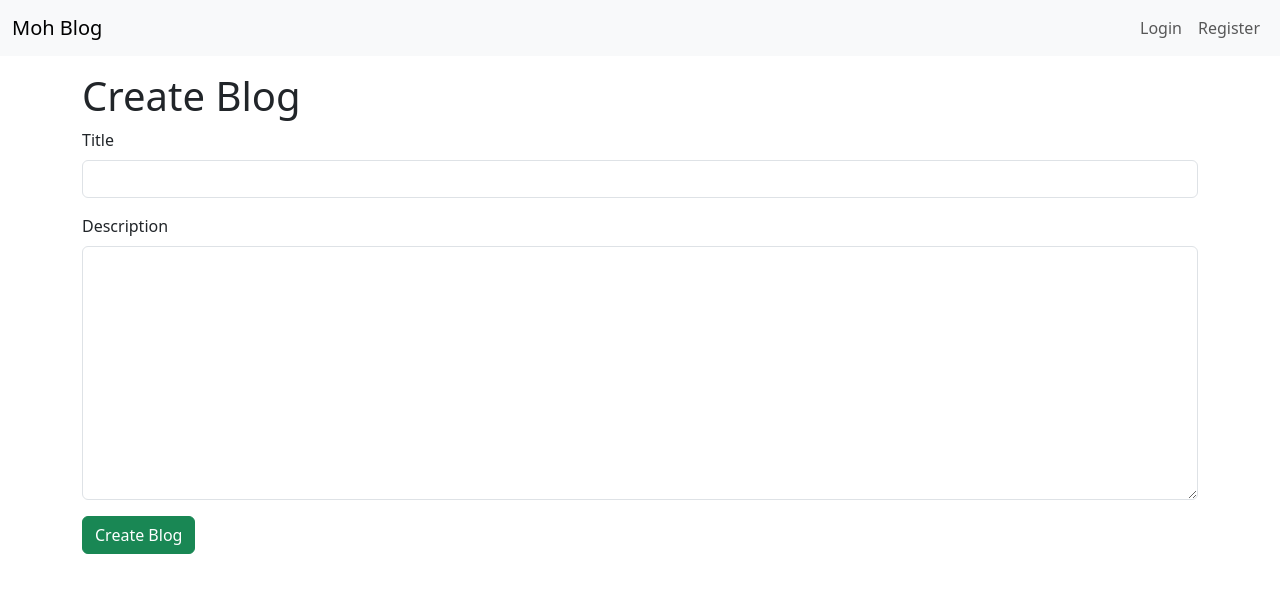
After one commit to johranayab/flask-crudApp, a Flask app: template templates/create_blog.html in a window 1280 px wide. The commit adds this page. Shown: the top 593 px of the page. Run offline with Flask 3, Linux system fonts and the light colour scheme; the template is opened without the code that fills it, so the values that code supplies are empty.

Commit message:
add new featurs

```diff
--- a/app.py
+++ b/app.py
@@ -3,6 +3,7 @@ from flask import Flask, render_template, redirect, request, session
 from flask_sqlalchemy import SQLAlchemy
 from datetime import datetime
 from werkzeug.security import generate_password_hash, check_password_hash
+from flask import flash
 
 app = Flask(__name__)
 app.config["SQLALCHEMY_DATABASE_URI"] = "sqlite:///blog.db"
@@ -59,13 +60,33 @@ def login():
         password = request.form.get("password")
         user = User.query.filter_by(username=username).first()
         if user and check_password_hash(user.password, password):
+            session["user"] = username
+            flash('Login Successful!', 'success')
+            return redirect("/")
+        flash('Wrong Username Or Password', 'danger')
+    return render_template("login.html")
 
-            session["user"] = username
-            return redirect("/")
 
-        return render_template("login.html")
+@app.route("/logout")
+def logout():
+    session.pop("user")
+    flash("logout successfully ", "info")
+    return redirect("/")
 
-    @app.route("/logout")
+
+@app.route("/create-blog", methods=["POST", "GET"])
+def create_blog():
+    if request.method == "POST":
+        title = request.form.get("title")
+        description = request.form.get("description")
+        new_blog = Blog(title=title, description=description, author=session["user"])
+        db.session.add(new_blog)
+        db.session.commit()
+        flash('Post created successfully!', 'success')
+        return redirect('/')
+    return render_template('create_blog.html')
+
+
 
 
 if __name__ == "__main__":
--- a/templates/base.html
+++ b/templates/base.html
@@ -3,47 +3,33 @@
   <head>
     <meta charset="utf-8">
     <meta name="viewport" content="width=device-width, initial-scale=1">
-    <title>{% block title%} {% endblock %}</title>
-    <link href="https://cdn.jsdelivr.net/npm/bootstrap@5.3.6/dist/css/bootstrap.min.css" rel="stylesheet" integrity="sha384-4Q6Gf2aSP4eDXB8Miphtr37CMZZQ5oXLH2yaXMJ2w8e2ZtHTl7GptT4jmndRuHDT" crossorigin="anonymous">
+    <title>{% block title %} {% endblock %}</title>
+    <link href="https://cdn.jsdelivr.net/npm/bootstrap@5.3.3/dist/css/bootstrap.min.css" rel="stylesheet" integrity="sha384-QWTKZyjpPEjISv5WaRU9OFeRpok6YctnYmDr5pNlyT2bRjXh0JMhjY6hW+ALEwIH" crossorigin="anonymous">
   </head>
   <body>
     <nav class="navbar navbar-expand-lg bg-body-tertiary">
-  <div class="container-fluid">
-    <a class="navbar-brand" href="#">Navbar</a>
-    <button class="navbar-toggler" type="button" data-bs-toggle="collapse" data-bs-target="#navbarSupportedContent" aria-controls="navbarSupportedContent" aria-expanded="false" aria-label="Toggle navigation">
-      <span class="navbar-toggler-icon"></span>
-    </button>
-    <div class="collapse navbar-collapse" id="navbarSupportedContent">
-      <ul class="navbar-nav me-auto mb-2 mb-lg-0">
-        <li class="nav-item">
-          <a class="nav-link active" aria-current="page" href="#">Home</a>
-        </li>
-        <li class="nav-item">
-          <a class="nav-link" href="#">Link</a>
-        </li>
-        <li class="nav-item dropdown">
-          <a class="nav-link dropdown-toggle" href="#" role="button" data-bs-toggle="dropdown" aria-expanded="false">
-            Dropdown
-          </a>
-          <ul class="dropdown-menu">
-            <li><a class="dropdown-item" href="#">Action</a></li>
-            <li><a class="dropdown-item" href="#">Another action</a></li>
-            <li><hr class="dropdown-divider"></li>
-            <li><a class="dropdown-item" href="#">Something else here</a></li>
-          </ul>
-        </li>
-        <li class="nav-item">
-          <a class="nav-link disabled" aria-disabled="true">Disabled</a>
-        </li>
-      </ul>
-      <form class="d-flex" role="search">
-        <input class="form-control me-2" type="search" placeholder="Search" aria-label="Search"/>
-        <button class="btn btn-outline-success" type="submit">Search</button>
-      </form>
-    </div>
-  </div>
-</nav>
-    {% block content%} {% endblock %}
-    <script src="https://cdn.jsdelivr.net/npm/bootstrap@5.3.6/dist/js/bootstrap.bundle.min.js" integrity="sha384-j1CDi7MgGQ12Z7Qab0qlWQ/Qqz24Gc6BM0thvEMVjHnfYGF0rmFCozFSxQBxwHKO" crossorigin="anonymous"></script>
+        <div class="container-fluid">
+          <a class="navbar-brand" href="/">Moh Blog</a>
+          <div class="navbar-nav">
+            {% if not 'user' in session %}
+            <a href="/login" class="nav-link">Login</a>
+            <a href="/register" class="nav-link">Register</a>
+            {% else %}
+            <a href="/create-blog" class="nav-link">Create Blog</a>
+            <a href="/logout" class="nav-link">Logout</a>
+            {% endif %}
+          </div>
+          </div>
+        </div>
+      </nav>
+      <div class="container my-3">
+        {% with messages = get_flashed_messages(with_categories = True) %}
+        {% for category, message in messages %}
+        <div class="alert alert-{{category}}">{{message}}</div>
+        {% endfor %}
+        {% endwith %}
+      </div>
+    {% block content %} {% endblock %}
+    <script src="https://cdn.jsdelivr.net/npm/bootstrap@5.3.3/dist/js/bootstrap.bundle.min.js" integrity="sha384-YvpcrYf0tY3lHB60NNkmXc5s9fDVZLESaAA55NDzOxhy9GkcIdslK1eN7N6jIeHz" crossorigin="anonymous"></script>
   </body>
 </html>
--- /dev/null
+++ b/templates/create_blog.html
@@ -0,0 +1,20 @@
+{% extends 'base.html' %}
+
+{% block title %} Create Blog Page {% endblock %}
+
+{% block content %}
+<div class="container my-3">
+    <h1>Create Blog</h1>
+    <form method="post">
+        <div class="mb-3">
+          <label for="exampleInputEmail1" class="form-label">Title</label>
+          <input type="text" class="form-control" name = 'title' id="exampleInputEmail1" aria-describedby="emailHelp">
+        </div>
+        <div class="mb-3">
+          <label for="exampleInputEmail1" class="form-label">Description</label>
+          <textarea name="description" rows="10" class="form-control" id="description"></textarea>
+        </div>
+        <button type="submit" class="btn btn-success">Create Blog</button>
+      </form>
+</div>
+{% endblock %}
--- a/templates/login.html
+++ b/templates/login.html
@@ -3,8 +3,8 @@ block content %}
 <div class="container my-3">
   <h1>Login Form</h1>
   <form method="post">
-    <div class="mb-3">
-      <label for="exampleInputEmail1" class="form-label">Usernanme</label>
+         <div class="mb-3">
+      <label for="exampleInputEmail1" class="form-label">Username</label>
       <input
         type="text"
         class="form-control"
```
Also changed, not shown: templates/index.html (+27 -15 lines), instance/blog.db, templates/blog.html (added), templates/update_blog.html (added).
